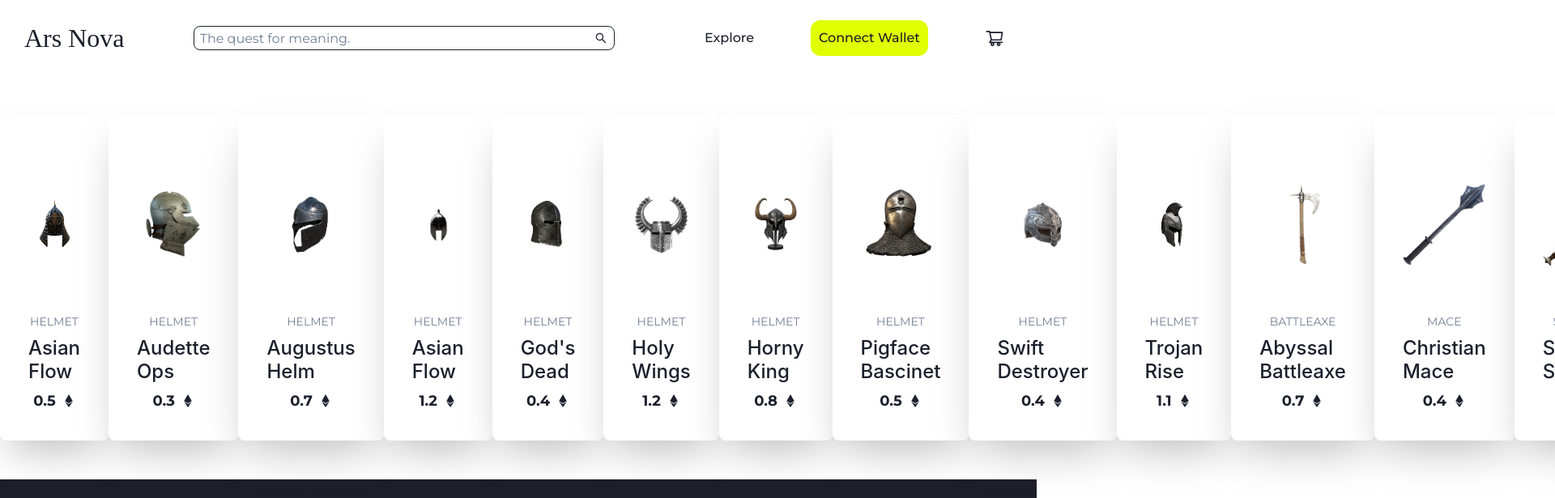
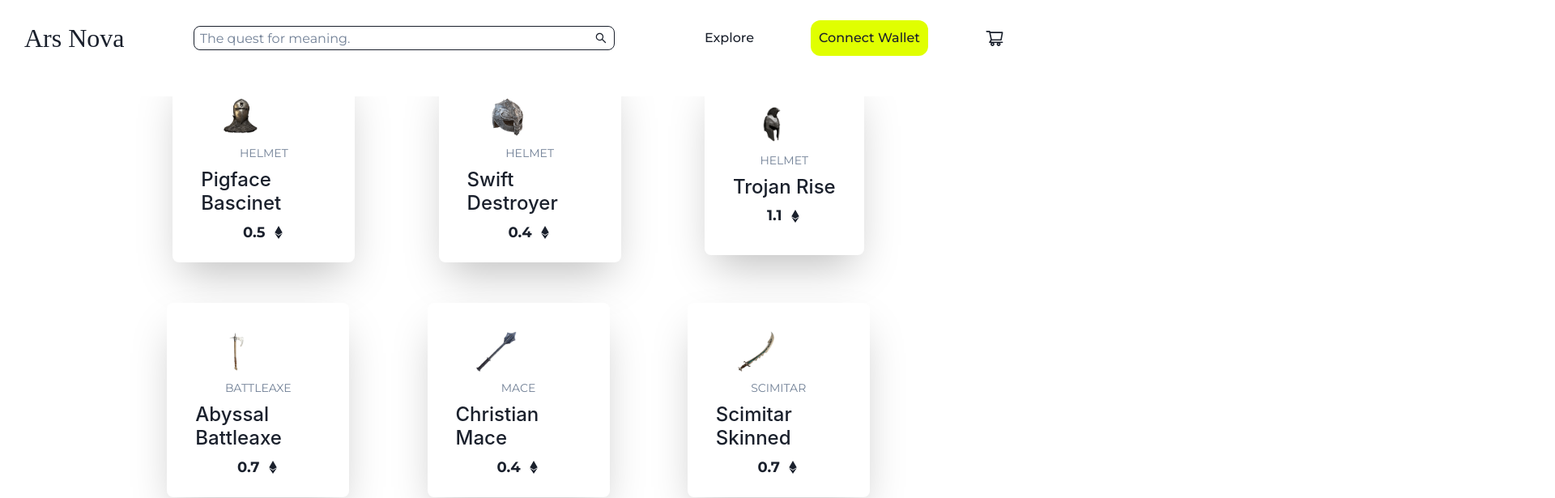
Before and after one commit to Felix-Hz/ars-nova, a React (Create React App) app: page /shop in a window 1280 px wide. Shown: the top 615 px of the page at 81% size, 1920 px wide, since content can reach past the window. Built offline with nearby package versions, Linux system fonts and the light colour scheme; a web font is replaced by a local one.

Commit message:
add: item structure | styling

```diff
--- a/src/components/Items/Item/Item.css
+++ b/src/components/Items/Item/Item.css
@@ -8,3 +8,12 @@
 .css-1se4623>*:not(style)~*:not(style) {
     margin-top: 0 !important;
 }
+
+.css-mazao {
+    height: inherit !important;
+}
+
+.css-x5opt7 {
+    min-width: 0 !important;
+    flex: 1 1 1 !important;
+}
--- a/src/components/Items/Item/Item.js
+++ b/src/components/Items/Item/Item.js
@@ -21,7 +21,8 @@ function Item({ name, img, price, category }) {
       <Box
         role={"group"}
         p={15}
-        maxW={"330px"}
+        maxW={"225px"}
+        maxH={"240px"}
         w={"full"}
         bg={useColorModeValue("white", "gray.800")}
         boxShadow={"2xl"}
@@ -31,8 +32,8 @@ function Item({ name, img, price, category }) {
         <Box rounded={"lg"} pos={"relative"} height={"200px"}>
           <Image
             rounded={"lg"}
-            height={200}
-            width={282}
+            height={50}
+            width={100}
             objectFit={"scale-down"}
             src={require(`../../../images/medieval-fair/${img}`)}
           />
--- a/src/components/Items/ItemList/ItemList.css
+++ b/src/components/Items/ItemList/ItemList.css
@@ -4,21 +4,30 @@
 |                               ITEM LIST STYLING                                  |
 \-------------------------------------------------------------------------------- */
 
-.list-container {
-    width: 75%;
-    display: flex;
-    justify-content: space-between;
-    list-style-type: none;
+.item-list-container {
+  display: flex;
+  justify-content: center;
+  min-width: 0;
 }
 
-.item-container {
-    display: flex;
-    width: 75%;
-    justify-content: space-between;
+.list-container {
+  max-width: 75%;
+  margin: 25px;
+  display: flex;
+  list-style-type: none;
+  gap: 50px;
+  flex-wrap: wrap;
+  align-items: center;
+  justify-content: space-evenly;
+  align-content: center;
+  overflow: hidden;
+}
+
+.item-card {
+  min-width: 0;
 }
 
 .css-x5opt7 {
-    display: flex;
-    width: 75%;
-    justify-content: space-between;
+  padding: 0 !important;
+  flex: 1 0 1;
 }
--- a/src/components/Items/ItemList/ItemList.js
+++ b/src/components/Items/ItemList/ItemList.js
@@ -9,11 +9,9 @@ const ItemList = ({ products }) => {
   return (
     <div className="item-list-container">
       <ul className="list-container">
-        <li className="item-container">
           {products.map((p) => (
-            <Item key={p.id} {...p} />
+            <Item className="item-card" key={p.id} {...p} />
           ))}
-        </li>
       </ul>
     </div>
   );
```
